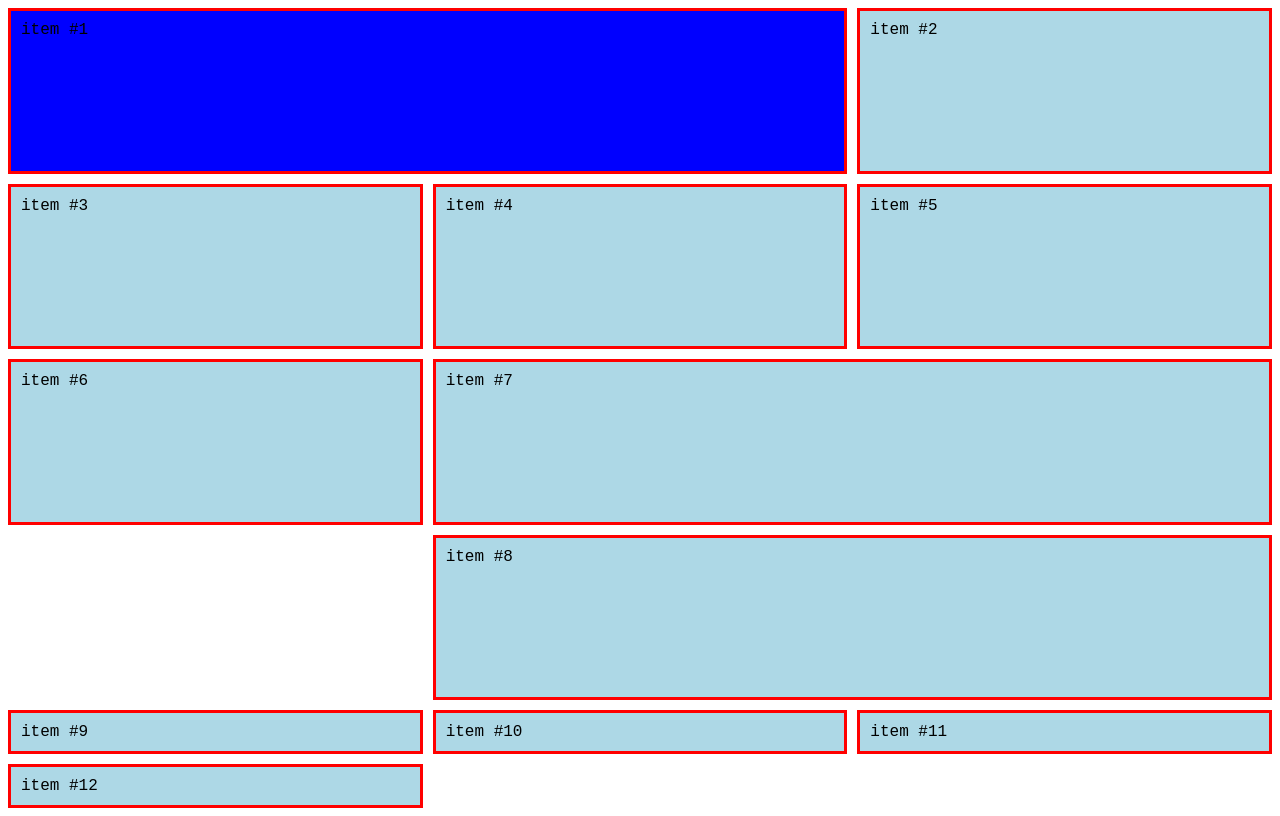
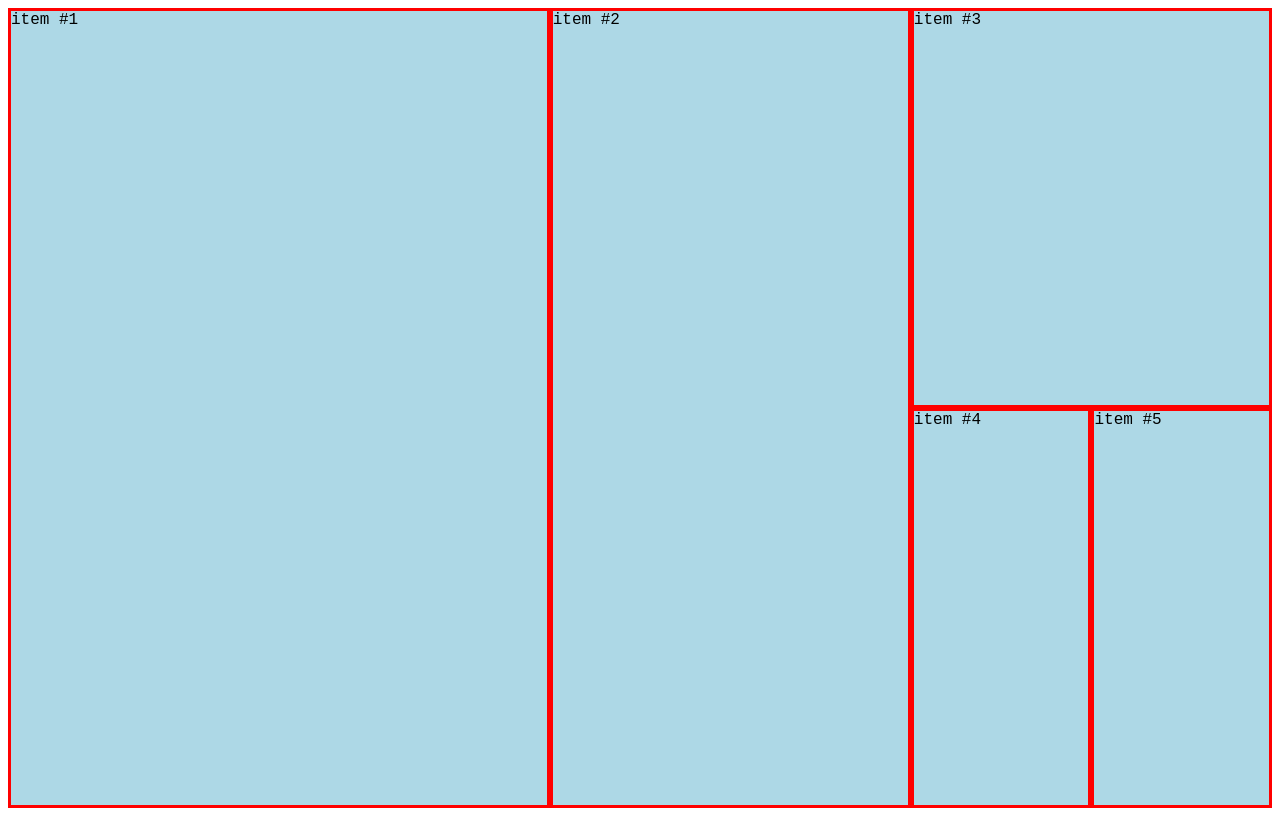
Before and after one commit to geochavarria/css_grid_layout, a plain HTML site: page index.html in a window 1280 px wide. Drawn offline with Linux system fonts and the light colour scheme.

Commit message:
Definiendo el tamaño de filas dentro de un grid

```diff
--- a/index.html
+++ b/index.html
@@ -29,37 +29,42 @@
                 height: 100vh;
                 grid-template-areas: "header header" "left contenido" "footer footer"; /* disenio del layout*/
 
-                grid-template-columns: repeat(3,1fr);
-                 grid-template-rows: repeat(4,1fr);
+                grid-template-columns: repeat(7,1fr);
+                 grid-template-rows: repeat(2,1fr);
 
-                grid-gap: 10px;
+                /* grid-gap: 10px; */
                 height: 100vh;
             }
 
 
             .item{
                 background: lightblue;
-                padding: 10px;
+                /* padding: 10px; */
                 border: solid red;
                /* margin-right: 5px;
                 margin-bottom: 5px;*/
             }
 
             .item:nth-of-type(1){
-                background: blue;
+                /* background: blue;
                 /* Colspan*/
-                grid-column-start: 1;
-                grid-column-end: 3;
+                grid-column: 1 /span 3;
+                grid-row: 1 /span 2;
             }
 
-            .item:nth-of-type(8){
+            .item:nth-of-type(2){
                 /* Colspan*/
-                grid-column: 2/4;
+                /* grid-column: 2/4; */
+                grid-column: 4 /span 2;
+                grid-row: 1 /span 2;
+            }
+            .item:nth-of-type(3){
+                grid-column: 6 /span 2;
             }
             .item:nth-of-type(7){
                 /* Colspan*/
                 /*grid-column: 2/4; 2/-1*/
-                grid-column: 2/span 2;
+                /* grid-column: 2/span 2; */
             }
 
         </style>
@@ -71,13 +76,6 @@
             <div class="item">item #3</div>
             <div class="item">item #4</div>
             <div class="item">item #5</div>
-            <div class="item">item #6</div>
-            <div class="item">item #7</div>
-            <div class="item">item #8</div>
-            <div class="item">item #9</div>
-            <div class="item">item #10</div>
-            <div class="item">item #11</div>
-            <div class="item">item #12</div>
         </section>
     </body>
 </html>
```
